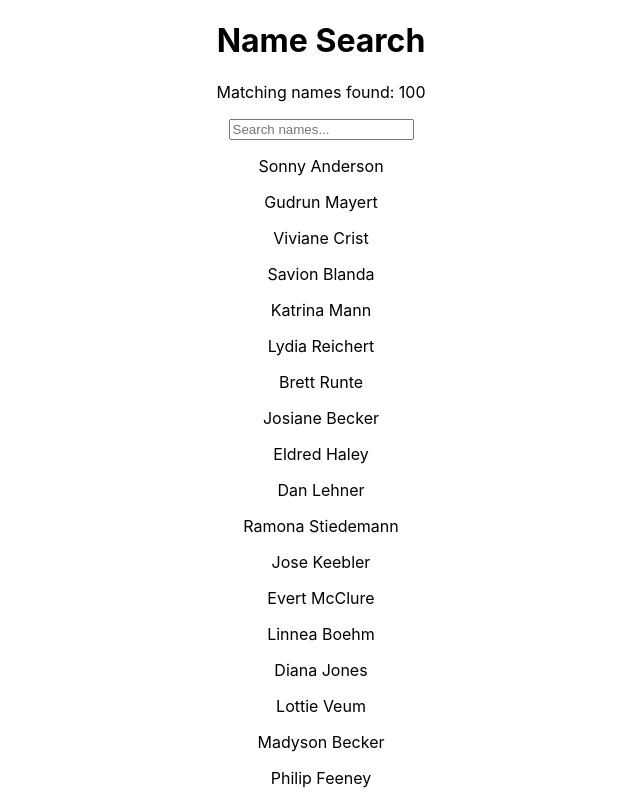
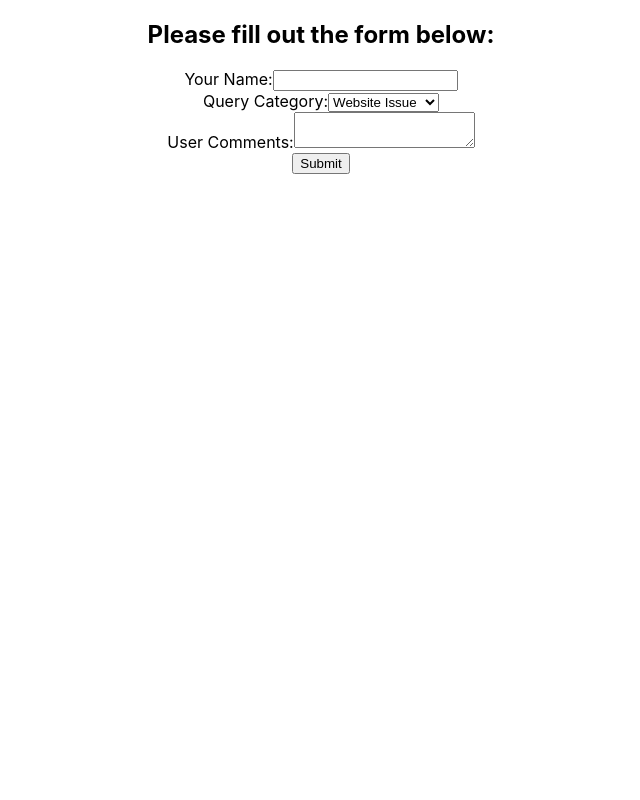
Before and after one commit to Clinelly/react_photo_site, a React (Create React App) app in the folder photo-site/: page / in a window 1280 px wide. Shown: the top 800 px of the page, without its empty margins (319-959 px from the left). Built offline with nearby package versions, Linux system fonts and the light colour scheme.

Commit message:
Add controlled form with hooks

```diff
--- a/photo-site/src/App.js
+++ b/photo-site/src/App.js
@@ -20,7 +20,9 @@ import './App.css';
 // import LifeCyclesCWU from './components/LifeCyclesCWU';
 // import ControlledForm from './components/ControlledForm';
 // import UnControlledForm from './components/UnControlledForm';
-import SearchBar from './components/SearchBar';
+// import SearchBar from './components/SearchBar';
+// import HooksCounter from './components/HooksCounter';
+import ControlledFormHooks from './components/ControlledFormHooks';
 
 function App() {
   return (
@@ -45,7 +47,10 @@ function App() {
         {/* <LifeCyclesCWU /> */}
         {/* <ControlledForm /> */}
         {/* <UnControlledForm /> */}
-        <SearchBar />
+        {/* <SearchBar /> */}
+        {/* <HooksCounter /> */}
+        <ControlledFormHooks />
+
     </div>
   );
 }
--- /dev/null
+++ b/photo-site/src/components/ControlledFormHooks.js
@@ -0,0 +1,59 @@
+import React, {useState} from 'react'
+
+function ControlledFormHooks() {
+    const [name, setName] = useState('')
+    const [category, setCategory] = useState('website')
+    const [comments, setComments] = useState('')
+    const handleSubmit = (e) => {
+        e.preventDefault();
+        console.log(name, category, comments)
+    }
+  return (
+    <div>
+        <h2>Please fill out the form below:</h2>
+        <form onSubmit={handleSubmit}>
+            <div>
+                <label htmlFor="id-name">Your Name:</label>
+                <input
+                    value={name}
+                    onChange={
+                        (e) => setName(e.target.value)
+                    }
+                    id="id-name"
+                    name="name"
+                    type="text"
+                />
+            </div>
+            <div>
+                <label htmlFor="id-category">Query Category:</label>
+                <select
+                    value={category}
+                    onChange={
+                        (e) => setCategory(e.target.value)
+                    }
+                    id="id-category"
+                    name="category"
+                >
+                    <option value="website">Website Issue</option>
+                    <option value="order">Order Issue</option>
+                    <option value="general">General Enqiry</option>
+                </select>
+            </div>
+            <div>
+                <label htmlFor="id-comments">User Comments:</label>
+                <textarea
+                    id="id-comments"
+                    name="comments"
+                    onChange={comments}
+                    value={
+                        (e) => setComments(e.target.value)
+                    }
+                />
+            </div>
+            <input type="submit" value="Submit" />
+        </form>
+      </div>
+  )
+}
+
+export default ControlledFormHooks
--- /dev/null
+++ b/photo-site/src/components/HooksCounter.js
@@ -0,0 +1,20 @@
+import React, { useState } from "react";
+
+export default function HooksCounter(props) {
+  const [count, setCount] = useState(0);
+
+  return (
+    <div className="greeting">
+        <h1>
+            Hello {props.name}!
+            I'm a functional component with hooks!
+        </h1>
+        <h2>You clicked {count} times</h2>
+        <button onClick={
+            () => setCount(count => count + 1)
+        }>
+            Increment Counter
+        </button>
+    </div>
+  );
+}
```
